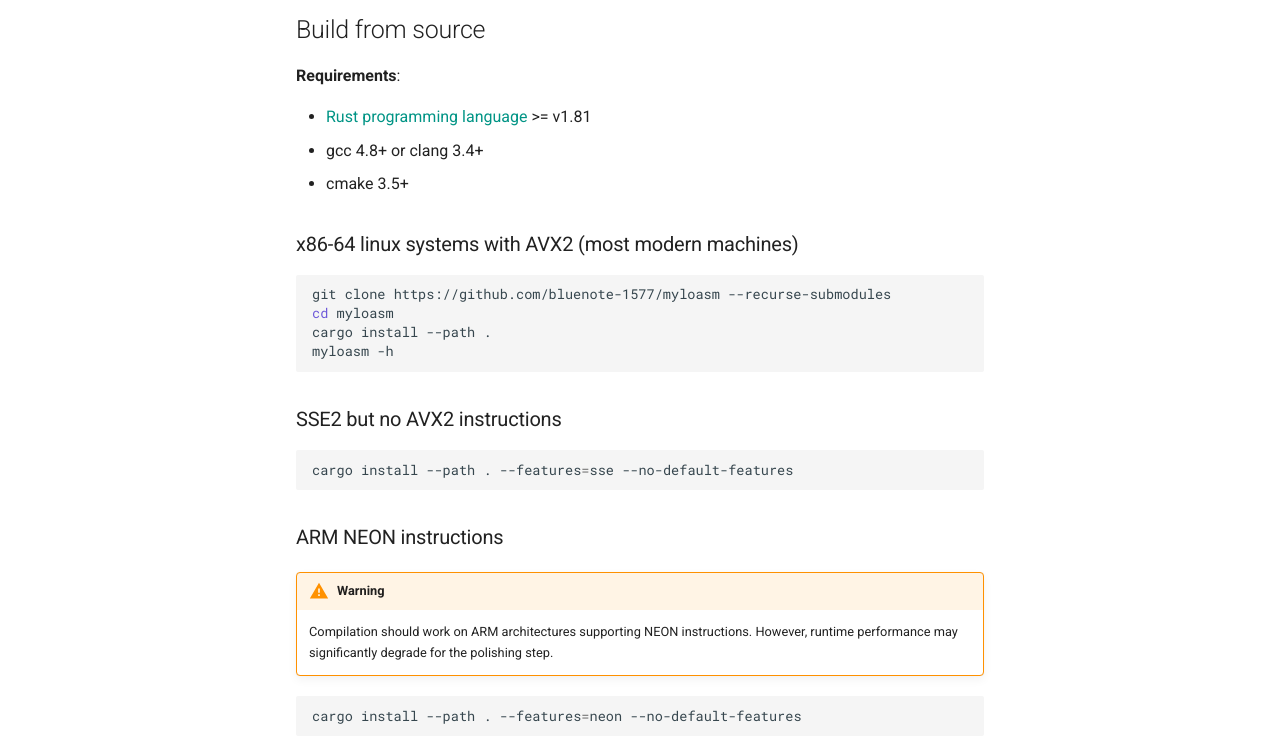
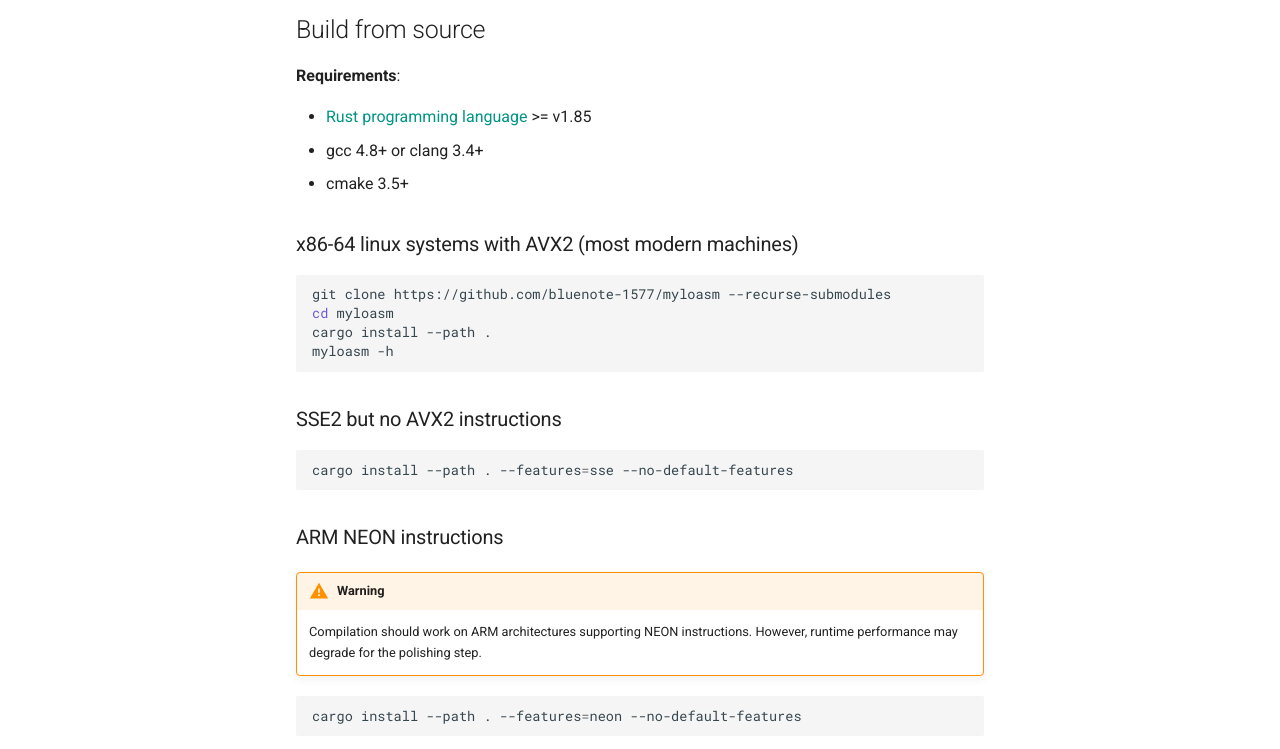
Before and after one commit to myloasm-docs/myloasm-docs.github.io, an MkDocs documentation site: the page built from docs/install.md, in a window 1280 px wide and 1374 px high. Shown: the part 569-1318 px from the top of the window. Built offline with MkDocs 1.6.1 and Material for MkDocs 9.7.7, drawn with Linux system fonts in a browser that asks for light colours.

Commit message:
v0.2.0 docs

````diff
--- a/docs/install.md
+++ b/docs/install.md
@@ -19,7 +19,7 @@
 
 **Requirements**:
 
-* [Rust programming language](https://www.rust-lang.org/) >= v1.81
+* [Rust programming language](https://www.rust-lang.org/) >= v1.85
 * gcc 4.8+ or clang 3.4+
 * cmake 3.5+
 
@@ -42,7 +42,7 @@
 
 !!! warning
 
-    Compilation should work on ARM architectures supporting NEON instructions. However, runtime performance may significantly degrade for the polishing step.
+    Compilation should work on ARM architectures supporting NEON instructions. However, runtime performance may degrade for the polishing step.
 
 ```sh
 cargo install --path . --features=neon --no-default-features
````
